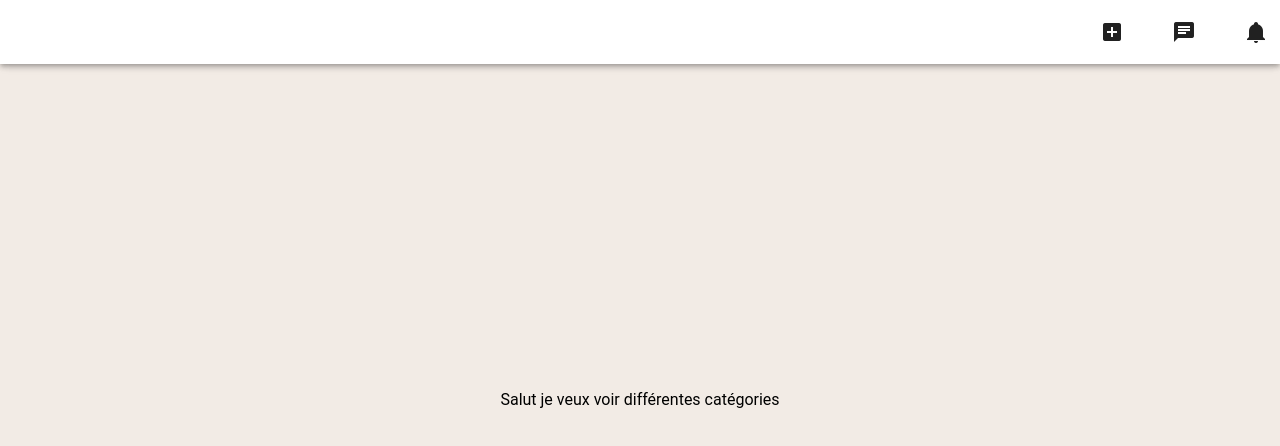
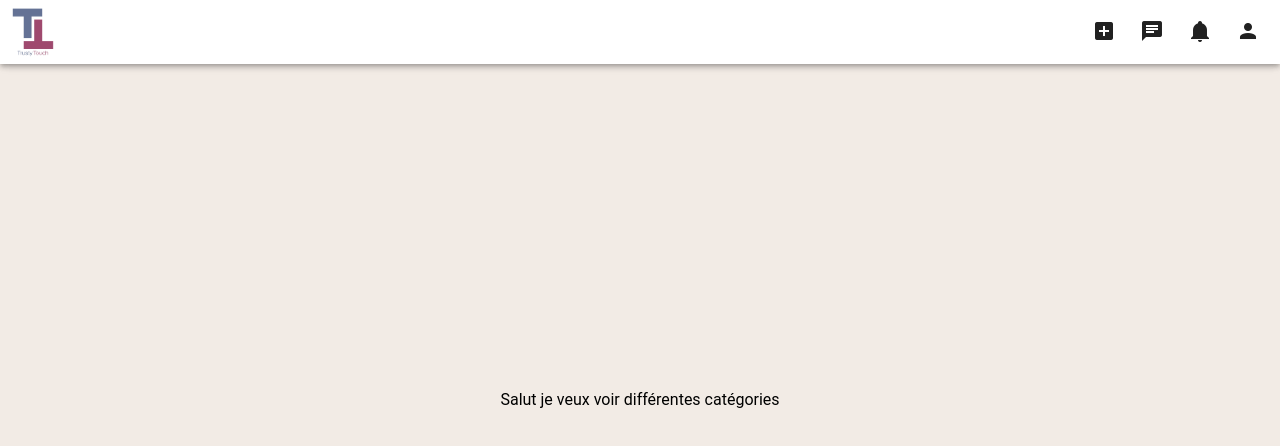
Before and after one commit to TrustyTouch/TrustyTouch-front, a Vue app: page /Category in a window 1280 px wide. Shown: the top 446 px of the page. Built offline with nearby package versions, Linux system fonts and the light colour scheme.

Commit message:
NavBar full flex

```diff
--- a/src/components/NavBar.vue
+++ b/src/components/NavBar.vue
@@ -1,18 +1,70 @@
 <script setup lang="ts">
+import { ref } from "vue"
+import { useRouter } from "vue-router"
 
+const menunotif = ref<boolean>(false)
+const menucompte = ref<boolean>(false)
+const router = useRouter()
+
+function accueil() {
+  router.push({ name: "category" })
+}
+
+function home() {
+    router.push({ name: "home" })
+}
+
+interface Notif {
+    personne: string;
+    titre: string;
+}
+
+const notifs = ref<Notif[]>([
+    {personne: "Prestataire 1", titre: "Nom du service..."},
+    {personne: "Prestataire 2", titre: "Nom du service..."},
+    {personne: "Prestataire 3", titre: "Nom du service..."}
+])
 </script>
 
 <template>
     <v-app-bar>
-        <v-row class="d-flex justify-end">
+        <v-row class="d-flex pa-2">
+            <v-col>
+                <v-img width="50" src="/assets/TrustyTouch.png" @click="accueil()"></v-img>
+            </v-col>
             <v-col cols="auto">
                 <v-btn icon="mdi-plus-box"></v-btn>
-            </v-col>
-            <v-col cols="auto">
                 <v-btn icon="mdi-message-text"></v-btn>
-            </v-col>
-            <v-col cols="auto">
-                <v-btn icon="mdi-bell"></v-btn>
+                <v-menu v-model="menunotif" :close-on-content-click="false" >
+                    <template v-slot:activator="{ props }">
+                        <v-btn v-bind="props" icon="mdi-bell" ></v-btn>
+                    </template>
+                    <v-card min-width="300">
+                        <v-list>
+                            <div v-for="notif in notifs" :key="notif.titre">
+                                <v-list-item
+                                    :subtitle="notif.titre"
+                                    :title="notif.personne"
+                                >
+                                </v-list-item>
+                            </div>
+                        </v-list>
+                    </v-card>
+                </v-menu>
+                <v-menu v-model="menucompte" :close-on-content-click="false" >
+                    <template v-slot:activator="{ props  }">
+                        <v-btn v-bind="props" icon="mdi-account" ></v-btn>
+                    </template>
+                    <v-card>
+                        <v-list>
+                            <v-btn class="w-100 justify-start" variant="plain" prepend-icon="mdi-account">PROFIL</v-btn><br>
+                            <v-btn class="w-100 justify-start" variant="plain" prepend-icon="mdi-check-circle">MES SERVICES</v-btn><br>
+                            <v-btn class="w-100 justify-start" variant="plain" prepend-icon="mdi-triangle">STATISTIQUES</v-btn><br>
+                            <v-btn class="w-100 justify-start" variant="plain" prepend-icon="mdi-menu">ADMINISTRATION</v-btn><br>
+                            <v-btn class="w-100 justify-start" variant="plain" prepend-icon="mdi-logout" @click="home()">SE DECONNECTER</v-btn>
+                        </v-list>
+                    </v-card>
+                </v-menu>
             </v-col>
         </v-row>
     </v-app-bar>
```
